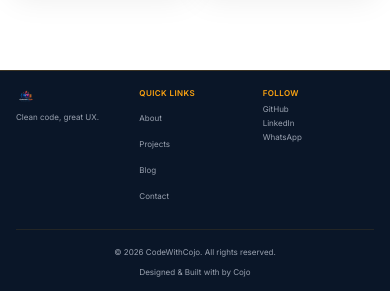
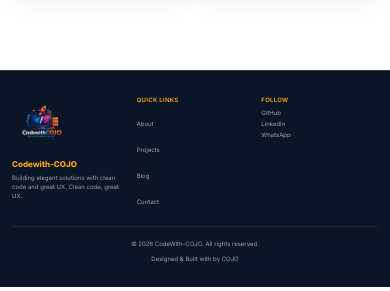
Before and after one commit to cojojunior/Portfolio, a React (Vite) app: page /blog in a window 390 px wide. Shown: the part 1227-1518 px from the top of the page. Built offline with nearby package versions, Linux system fonts and the light colour scheme.

Commit message:
Style change - made brand logo big

```diff
--- a/src/components/Footer.tsx
+++ b/src/components/Footer.tsx
@@ -2,57 +2,58 @@ import { Link } from "react-router-dom";
 
 const Footer = () => {
   return (
-    <footer className="bg-dark-navy border-t border-golden/20 py-4 sm:py-4 px-4 sm:px-2 lg:px-8">
+    <footer className="bg-dark-navy border-t border-golden/20 py-6 sm:py-12 px-3 sm:px-6 lg:px-8">
       <div className="max-w-7xl mx-auto">
         {/* 3 Columns on mobile */}
-        <div className="grid grid-cols-3 gap-3 sm:gap-8 pb-6 sm:pb-8 border-b border-golden/10">
+        <div className="grid grid-cols-3 gap-2 sm:gap-8 pb-4 sm:pb-8 border-b border-golden/10">
+          {/* Brand with Logo on top - BIGGER LOGO ON MOBILE */}
           <div className="flex flex-col items-start">
-            {/* Logo */}
+            {/* Logo - Bigger on mobile */}
             <img
               src="/img/mylogo.png"
-              alt="CodeWithCojo Logo"
-              className="w-5 h-5 sm:w-30 sm:h-20 rounded-full object-cover mb-0.5 sm:mb-0 transition-all hover:shadow-[0_0_10px_rgba(252,163,17,0.3)]"
+              alt="Codewith-COJO Logo"
+              className="w-15 h-15 sm:w-15 sm:h-15 rounded-full object-cover mb-1 sm:mb-2 transition-all hover:shadow-[0_0_20px_rgba(252,163,17,0.3)]"
             />
-
-            <p className="text-gray-400 text-[8px] sm:text-sm leading-relaxed hidden sm:block mt-1">
-              Building elegant solutions with clean code and great UX.
-            </p>
-            <p className="text-gray-400 text-[8px] leading-relaxed sm:hidden mt-0.5">
-              Clean code, great UX.
+            <h3 className="text-[8px] sm:text-xl font-extrabold text-golden leading-tight">
+              Codewith-COJO
+            </h3>
+            <p className="text-gray-400 text-[6px] sm:text-sm leading-relaxedsm:block mt-1">
+              Building elegant solutions with clean code and great UX. Clean
+              code, great UX.
             </p>
           </div>
 
           {/* Quick Links */}
           <div>
-            <h4 className="text-[8px] sm:text-sm font-semibold text-golden uppercase tracking-wider mb-1 sm:mb-4">
+            <h4 className="text-[6px] sm:text-sm font-semibold text-golden uppercase tracking-wider mb-1 sm:mb-4">
               Quick Links
             </h4>
             <ul className="space-y-0.5 sm:space-y-2">
               <li>
                 <Link
                   to="/#about"
-                  className="text-gray-400 hover:text-golden transition-colors duration-300 text-[8px] sm:text-sm">
+                  className="text-gray-400 hover:text-golden transition-colors duration-300 text-[6px] sm:text-sm">
                   About
                 </Link>
               </li>
               <li>
                 <Link
                   to="/projects"
-                  className="text-gray-400 hover:text-golden transition-colors duration-300 text-[8px] sm:text-sm">
+                  className="text-gray-400 hover:text-golden transition-colors duration-300 text-[6px] sm:text-sm">
                   Projects
                 </Link>
               </li>
               <li>
                 <Link
                   to="/blog"
-                  className="text-gray-400 hover:text-golden transition-colors duration-300 text-[8px] sm:text-sm">
+                  className="text-gray-400 hover:text-golden transition-colors duration-300 text-[6px] sm:text-sm">
                   Blog
                 </Link>
               </li>
               <li>
                 <Link
                   to="/#contact"
-                  className="text-gray-400 hover:text-golden transition-colors duration-300 text-[8px] sm:text-sm">
+                  className="text-gray-400 hover:text-golden transition-colors duration-300 text-[6px] sm:text-sm">
                   Contact
                 </Link>
               </li>
@@ -61,7 +62,7 @@ const Footer = () => {
 
           {/* Social */}
           <div>
-            <h4 className="text-[8px] sm:text-sm font-semibold text-golden uppercase tracking-wider mb-1 sm:mb-4">
+            <h4 className="text-[6px] sm:text-sm font-semibold text-golden uppercase tracking-wider mb-1 sm:mb-4">
               Follow
             </h4>
             <div className="flex flex-col gap-0.5 sm:gap-2">
@@ -69,21 +70,21 @@ const Footer = () => {
                 href="https://github.com/cojojunior"
                 target="_blank"
                 rel="noopener noreferrer"
-                className="text-gray-400 hover:text-golden transition-colors duration-300 text-[8px] sm:text-sm">
+                className="text-gray-400 hover:text-golden transition-colors duration-300 text-[6px] sm:text-sm">
                 GitHub
               </a>
               <a
                 href="https://www.linkedin.com/in/bright-sakyi-junior-akyea-09aaa1370/"
                 target="_blank"
                 rel="noopener noreferrer"
-                className="text-gray-400 hover:text-golden transition-colors duration-300 text-[8px] sm:text-sm">
+                className="text-gray-400 hover:text-golden transition-colors duration-300 text-[6px] sm:text-sm">
                 LinkedIn
               </a>
               <a
                 href="https://wa.me/233570622400"
                 target="_blank"
                 rel="noopener noreferrer"
-                className="text-gray-400 hover:text-golden transition-colors duration-300 text-[8px] sm:text-sm">
+                className="text-gray-400 hover:text-golden transition-colors duration-300 text-[6px] sm:text-sm">
                 WhatsApp
               </a>
             </div>
@@ -91,9 +92,9 @@ const Footer = () => {
         </div>
 
         {/* Bottom - Maintained as is */}
-        <div className="pt-4 sm:pt-6 flex flex-col sm:flex-row justify-between items-center gap-2 sm:gap-4 text-[8px] sm:text-sm text-gray-400">
-          <p>&copy; 2026 CodeWithCojo. All rights reserved.</p>
-          <p>Designed & Built with by Cojo</p>
+        <div className="pt-3 sm:pt-6 flex flex-col sm:flex-row justify-between items-center gap-1.5 sm:gap-4 text-[6px] sm:text-sm text-gray-400">
+          <p>&copy; 2026 CodeWith-COJO. All rights reserved.</p>
+          <p>Designed & Built with by COJO</p>
         </div>
       </div>
     </footer>
```
